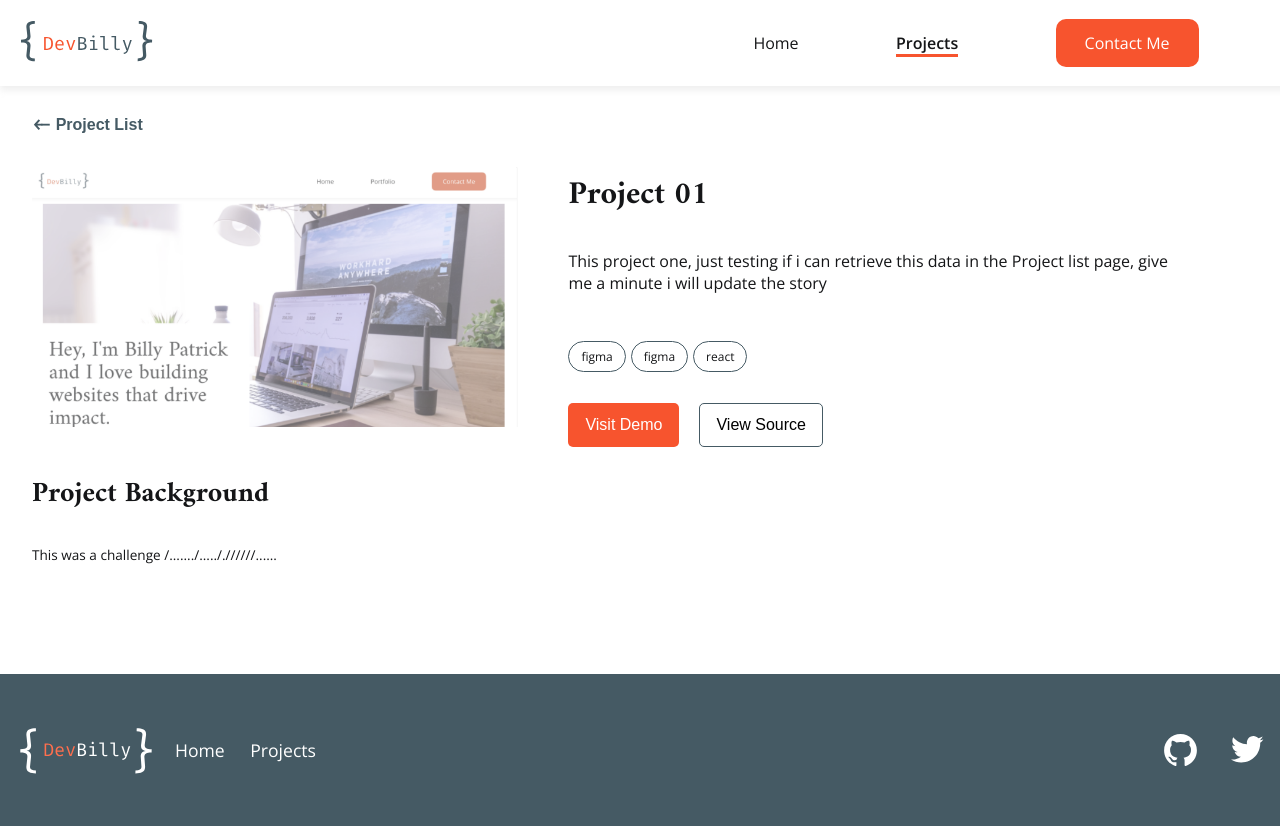
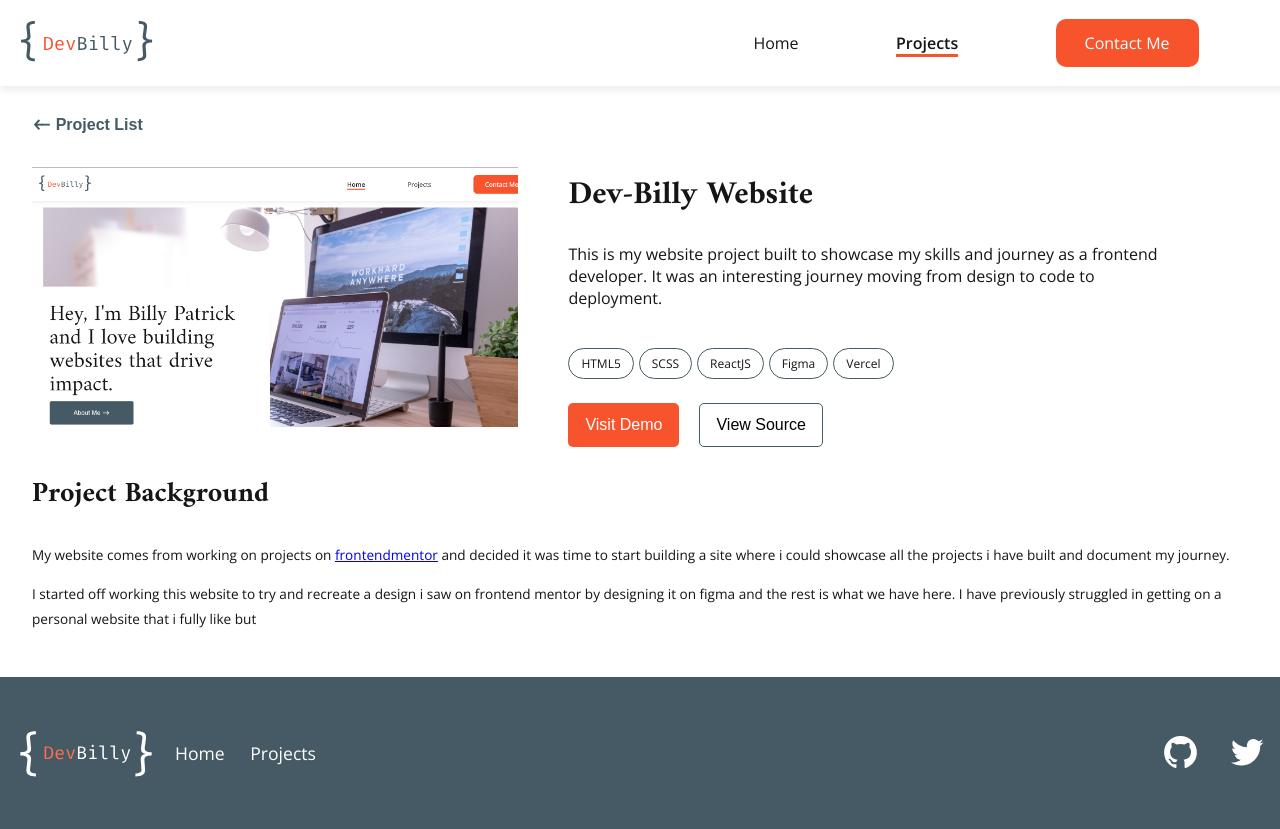
Before and after one commit to dev-billy/dev-billy, a React (Create React App) app: page /projects/1 in a window 1280 px wide. Built offline with nearby package versions, Linux system fonts and the light colour scheme.

Commit message:
support for markdown

```diff
--- a/package.json
+++ b/package.json
@@ -10,6 +10,7 @@
     "node-sass": "4.14.1",
     "react": "^17.0.2",
     "react-dom": "^17.0.2",
+    "react-markdown": "^7.0.0",
     "react-router-dom": "^5.2.0",
     "react-scripts": "4.0.3",
     "react-scroll": "^1.8.3",
--- /dev/null
+++ b/src/data/markdown/devbilly.md
@@ -0,0 +1,4 @@
+My website comes from working on projects on [frontendmentor](https://frontendmentor.io) and decided it was time to start building a site where i could showcase all the projects i have built and document my journey.
+
+I started off working this website to try and recreate a design i saw on frontend mentor by designing it on figma and the rest is what we have here.
+I have previously struggled in getting on a personal website that i fully like but
--- a/src/data/projects.js
+++ b/src/data/projects.js
@@ -1,23 +1,18 @@
-import project1Image from "./images/dev-billy.png";
+import devBillySite from "./images/dev-billy.png";
 let projectList = [
   {
     id: 1,
-    title: "Project 01",
+    title: "Dev-Billy Website",
     shortDescription:
-      "This project one, just testing if i can retrieve this data in the Project list page, give me a minute i will update the story",
-    story: "This was a challenge /......./....././/////......",
-    techStack: ["figma", "figma", "react"],
-    image: project1Image,
-  },
-  {
-    id: 2,
-    title: "Project 02",
-    shortDescription:
-      "This project Two, just testing if i can retrieve this data in the Project list page, give me a minute i will update the story",
-    story: "This was a challenge /......./....././/////......",
-    techStack: ["figma", "figma", "react"],
-    image: project1Image,
+      "This is my website project built to showcase my skills and journey as a frontend developer. It was an interesting journey moving from design to code to deployment.",
+    story: "devbilly.md",
+    techStack: ["HTML5", "SCSS", "ReactJS", "Figma", "Vercel"],
+    image: devBillySite,
+    demoLink: "devbilly.com",
+    sourceLink: "https://github.com/dev-billy/dev-billy",
   },
 ];
 
 export default projectList;
+
+//"My website comes from working on projects on frontendmentor and decided it was time to start building a site where i could showcase all the projects i have built and document my journey. \n I started off working this website to try and recreate a design i saw on frontend mentor by designing it on figma and the rest is what we have here. \n I have previously struggled in getting on a personal website that i fully like but"
--- a/src/pages/Projects/Project.js
+++ b/src/pages/Projects/Project.js
@@ -1,11 +1,26 @@
+import { useState, useEffect } from "react";
 import { Link, useParams } from "react-router-dom";
 import Layout from "../../layout";
 import projectList from "../../data/projects";
 import NotFound from "../404";
 import styles from "../pagestyles/project.module.scss";
+import ReactMarkdown from "react-markdown";
 function Project() {
   let { id } = useParams();
+  const [post, setPost] = useState("");
   let projectData = projectList.filter((project) => project.id === +id)[0];
+  useEffect(() => {
+    if (projectData) {
+      import(`../../data/markdown/${projectData.story}`)
+        .then((res) => {
+          fetch(res.default)
+            .then((res) => res.text())
+            .then((res) => setPost(res))
+            .catch((err) => console.log(err));
+        })
+        .catch((err) => console.log(err));
+    }
+  });
   if (projectData) {
     return (
       <Layout>
@@ -36,7 +51,8 @@ function Project() {
           </article>
           <article className={styles.textContent}>
             <h2>Project Background</h2>
-            <p>{projectData.story}</p>
+            {/* <p>{projectData.story}</p> */}
+            <ReactMarkdown children={post} />
           </article>
         </section>
       </Layout>
```
Also changed, not shown: src/data/images/dev-billy.png, 1 other file (tests, documents, lock files or other folders).
